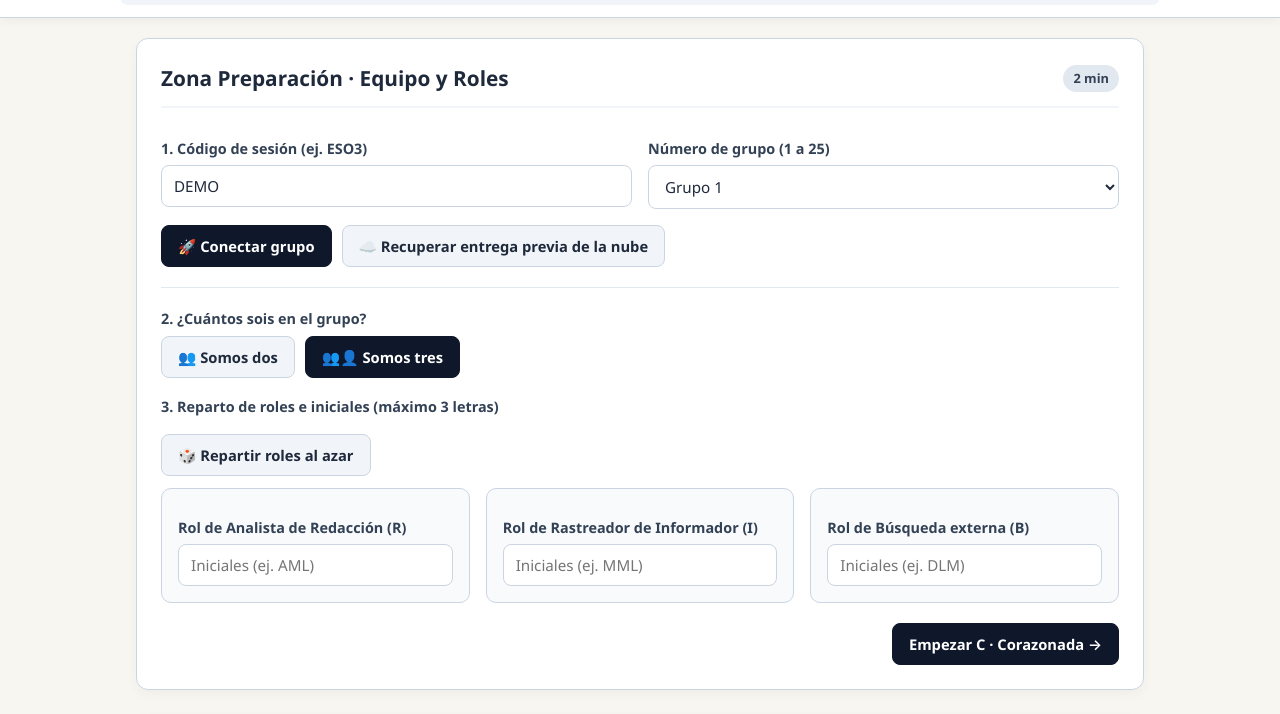
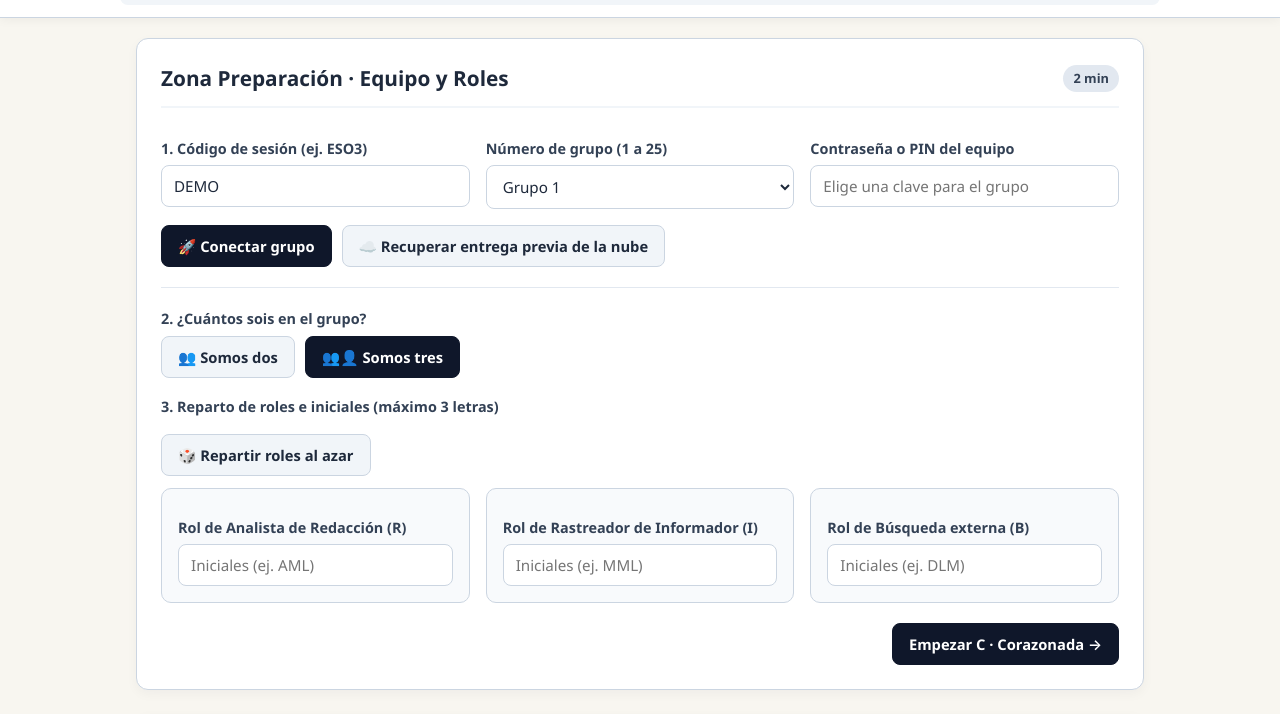
Before and after one commit to angelmartinezleon-sudo/andamia_cribac, a plain HTML site: page index.html in a window 1280 px wide. Shown: the part 86-800 px from the top of the page. Drawn offline with Linux system fonts and the light colour scheme.

Commit message:
Update index.html

```diff
--- a/index.html
+++ b/index.html
@@ -68,7 +68,7 @@
     .noticia-entradilla { font-size: 1.05rem; color: #475569; font-weight: 500; margin-bottom: 14px; }
     .noticia-cuerpo { background: #ffffff; padding: 16px; border-radius: 8px; border: 1px solid #e2e8f0; white-space: pre-line; line-height: 1.65; }
     .grid-2 { display: grid; grid-template-columns: repeat(auto-fit, minmax(260px, 1fr)); gap: 16px; }
-    .grid-3 { display: grid; grid-template-columns: repeat(auto-fit, minmax(280px, 1fr)); gap: 16px; }
+    .grid-3 { display: grid; grid-template-columns: repeat(auto-fit, minmax(240px, 1fr)); gap: 16px; }
     .subcard { background: #f8fafc; border: 1px solid var(--border); border-radius: 10px; padding: 16px; }
     .subcard h4 { margin-top: 0; margin-bottom: 8px; color: #0f172a; }
     label { display: block; font-weight: 600; font-size: 0.9rem; margin: 12px 0 6px; color: #334155; }
@@ -166,7 +166,7 @@
         <h2 class="zona-title">Zona Preparación · Equipo y Roles</h2>
         <span class="badge-time">2 min</span>
       </div>
-      <div class="grid-2">
+      <div class="grid-3">
         <div>
           <label for="input-codigo">1. Código de sesión (ej. ESO3)</label>
           <input type="text" id="input-codigo" value="DEMO" maxlength="8" />
@@ -200,6 +200,10 @@
             <option value="Grupo 24">Grupo 24</option>
             <option value="Grupo 25">Grupo 25</option>
           </select>
+        </div>
+        <div class="no-print">
+          <label for="input-clave-grupo">Contraseña o PIN del equipo</label>
+          <input type="password" id="input-clave-grupo" placeholder="Elige una clave para el grupo" />
         </div>
       </div>
       <div class="actions-row">
```
